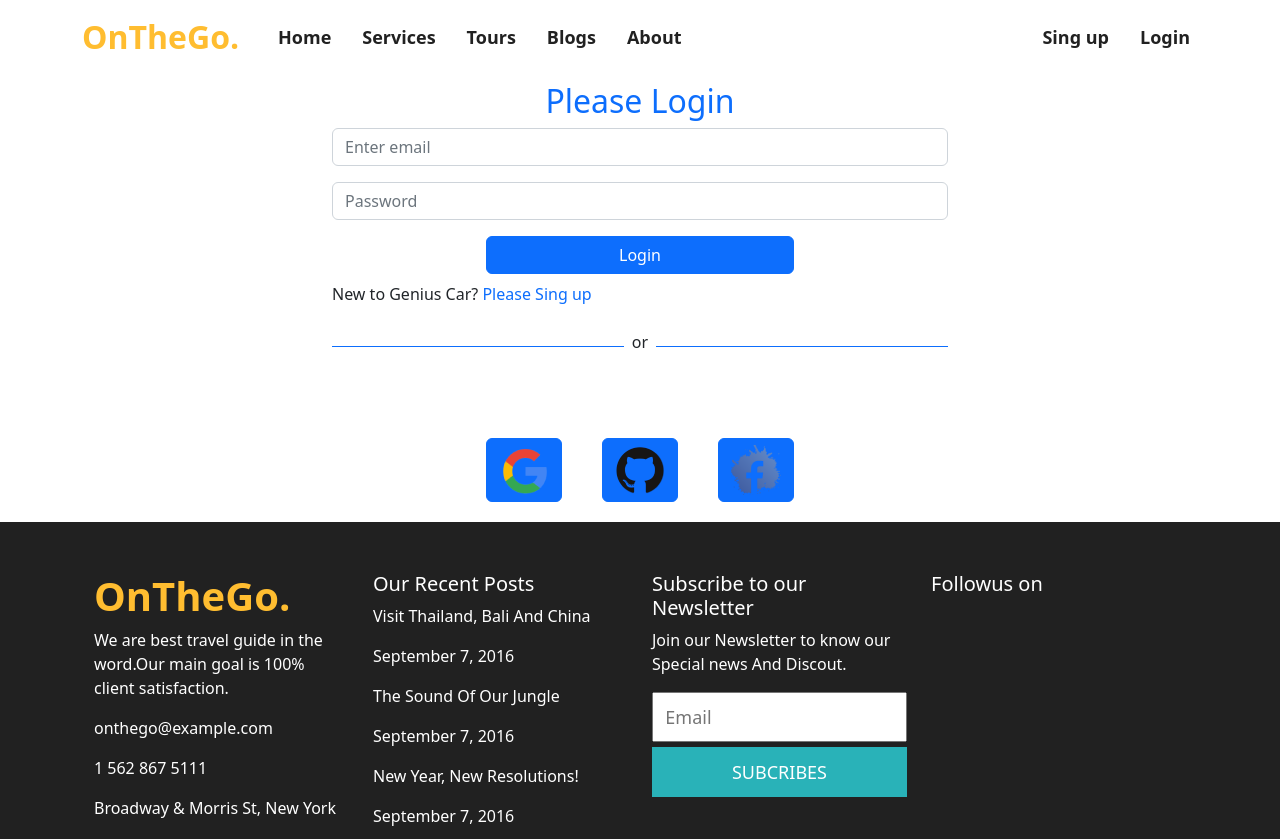
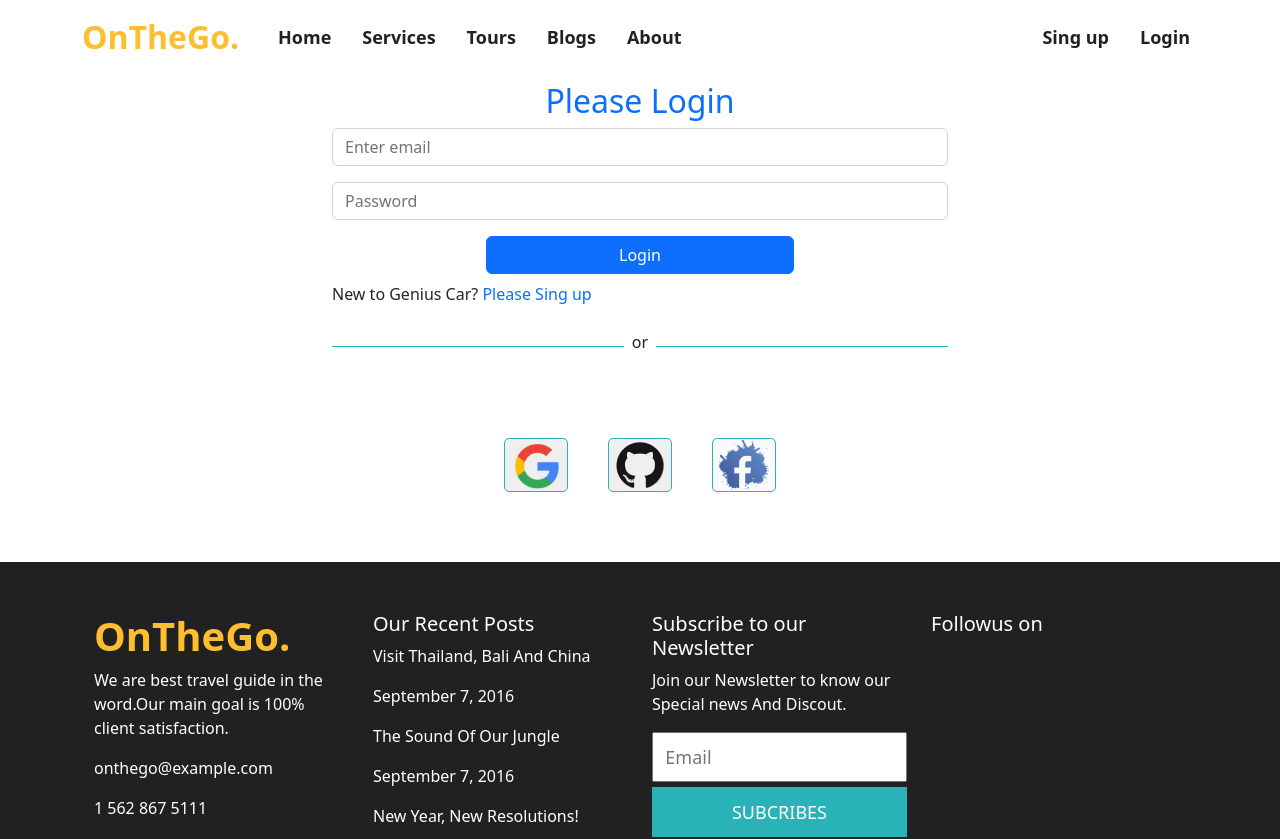
Before and after one commit to Parvez140/onthego-travel-guide, a React (Create React App) app: page /login in a window 1280 px wide. Shown: the top 839 px of the page. Built offline with nearby package versions, Linux system fonts and the light colour scheme; no server answers.

Commit message:
social done

```diff
--- a/src/components/Login/SocialLogin/SocialLogin.css
+++ b/src/components/Login/SocialLogin/SocialLogin.css
@@ -2,7 +2,13 @@
     display: flex;
     align-items: center;
     justify-content: center;
+    margin-bottom: 50px;
 }
 .social-button{
     margin: 20px;
+    border: 1px solid #29B2B8;
+    border-radius: 5px;
 }
+.social-button:hover{
+    background-color: #29B2B8;
+}
--- a/src/components/Login/SocialLogin/SocialLogin.js
+++ b/src/components/Login/SocialLogin/SocialLogin.js
@@ -1,5 +1,4 @@
 import React from "react";
-import { Button } from "react-bootstrap";
 import './SocialLogin.css';
 import google from '../../../images/social-icon/google.png';
 import github from '../../../images/social-icon/github.png';
@@ -28,18 +27,18 @@ const SocialLogin = () => {
   return (
     <div>
       <div className="d-flex align-items-center">
-        <div style={{ height: "1px" }} className="bg-primary w-50"></div>
+        <div style={{ height: "1px","backgroundColor":"#29B2B8" }} className="w-50"></div>
         <p className="mt-2 px-2">or</p>
-        <div style={{ height: "1px" }} className="bg-primary w-50"></div>
+        <div style={{ height: "1px","backgroundColor":"#29B2B8" }} className="w-50"></div>
       </div>
       {errorElement}
       <br /><br />
       <div className="social">
-        <Button onClick={() => signInWithGoogle()}
-         className="social-button"><img src={google} alt="" /></Button>
-        <Button onClick={() => signInWithGithub()}
-         className="social-button"><img src={github} alt="" /></Button>
-        <Button className="social-button"><img src={facebook} alt="" /></Button>
+        <button onClick={() => signInWithGoogle()}
+         className="social-button"><img src={google} alt="" /></button>
+        <button onClick={() => signInWithGithub()}
+         className="social-button"><img src={github} alt="" /></button>
+        <button className="social-button" disabled><img src={facebook} alt="" /></button>
       </div>
     </div>
   );
--- a/src/components/Shared/Header/Header.css
+++ b/src/components/Shared/Header/Header.css
@@ -5,7 +5,7 @@
 }
 .navbar .navbar-menu{
     color: #212121;
-    font-weight: 700;
+    font-weight: 600;
     font-size: 18px;
     margin-left: 15px;
 }
```
Also changed, not shown: 1 other file (tests, documents, lock files or other folders).
